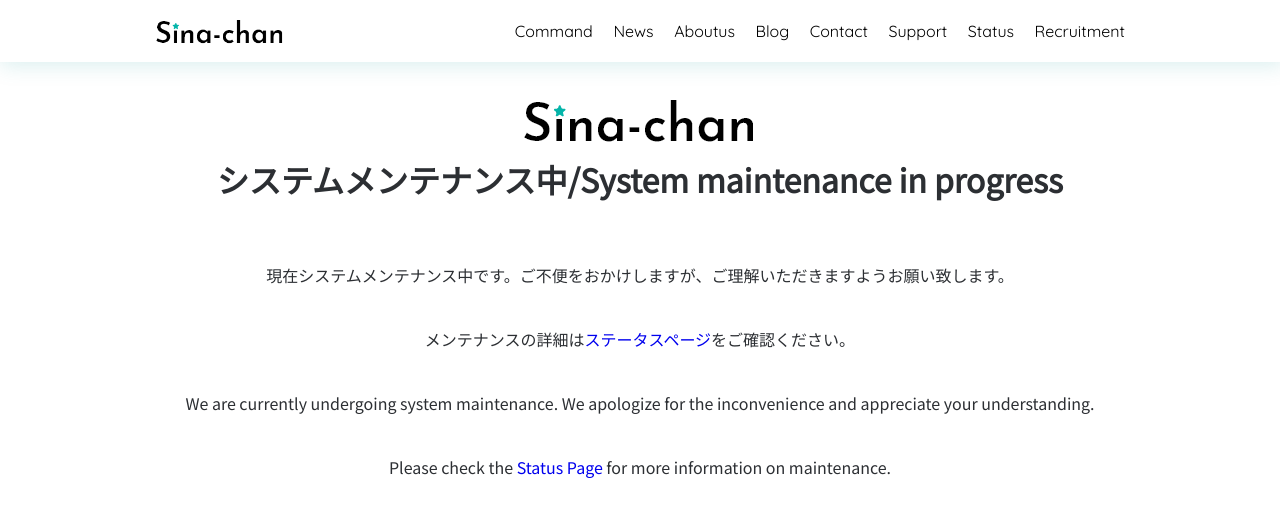
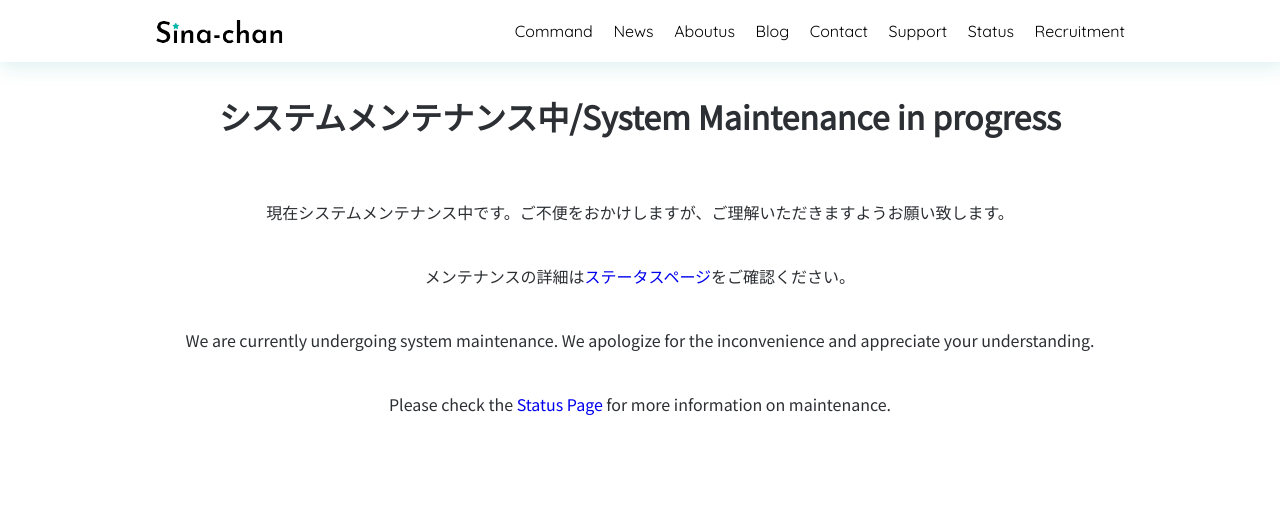
Before and after one commit to SinaKitagami/sinakitagami.github.io, a Jekyll site: the page built from maintenance.html, in a window 1280 px wide and 900 px high. Shown: the top 517 px of the window. Built offline with Jekyll 4.4.1, drawn with Linux system fonts in a browser that asks for light colours; nearby versions of some CDN libraries; a script that is not in the unit is left out.

Commit message:
Update maintenance.html

```diff
--- a/maintenance.html
+++ b/maintenance.html
@@ -4,8 +4,7 @@
 ---
 <center>
 <div class="default-content">
-<img src="img/sinalogo.png" class="sinalogo">
-<h1>システムメンテナンス中/System maintenance in progress</h1><br><br>
+<h1>システムメンテナンス中/System Maintenance in progress</h1><br><br>
 現在システムメンテナンス中です。ご不便をおかけしますが、ご理解いただきますようお願い致します。<br><br>
 メンテナンスの詳細は<a href="https://status.sina-chan.com">ステータスページ</a>をご確認ください。<br><br>
 We are currently undergoing system maintenance. We apologize for the inconvenience and appreciate your understanding.<br><br>
```
